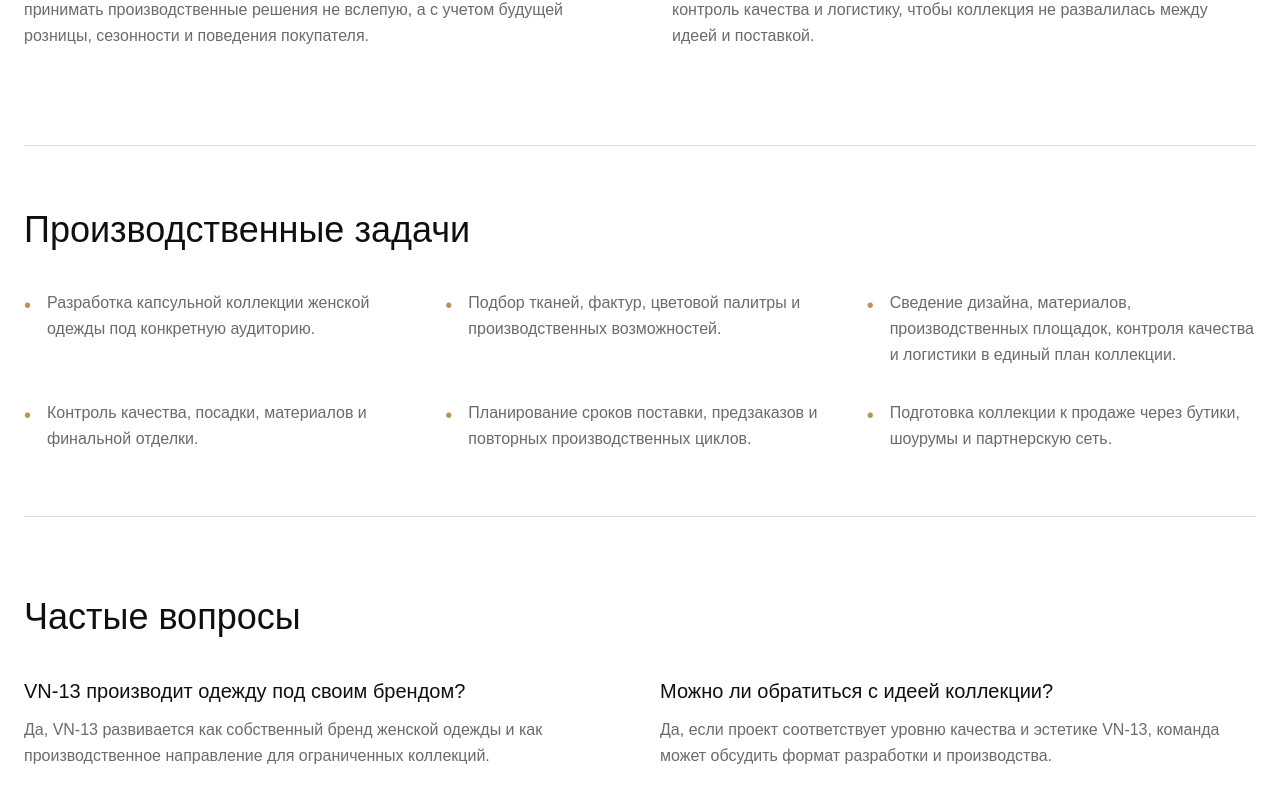
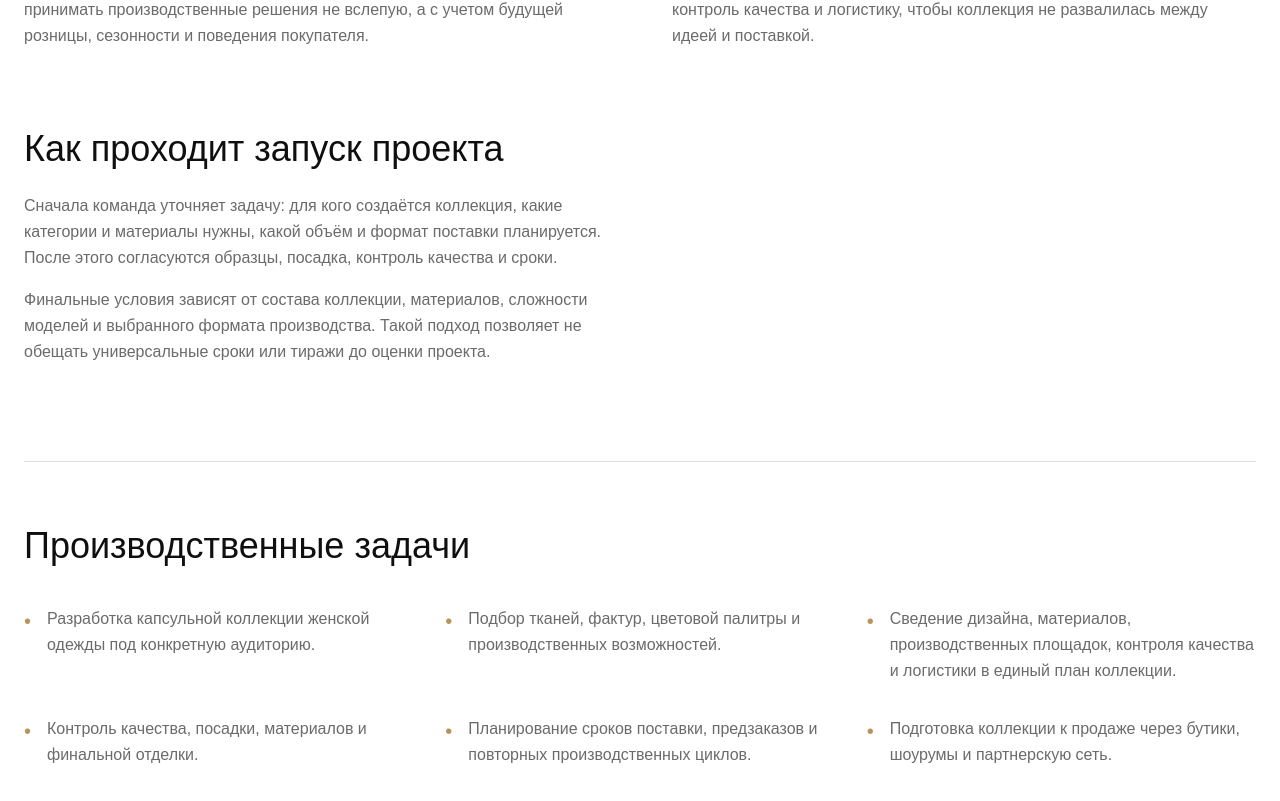
Before and after one commit to coffeeshop13/vn-13, a Next.js app: page /proizvoditel-zhenskoy-odezhdy in a window 1280 px wide. Shown: the part 1099-1900 px from the top of the page. Built offline with nearby package versions, Linux system fonts and the light colour scheme.

Commit message:
Strengthen manufacturer landing page intent

```diff
--- a/app/proizvoditel-zhenskoy-odezhdy/page.tsx
+++ b/app/proizvoditel-zhenskoy-odezhdy/page.tsx
@@ -37,6 +37,13 @@ export default function WomenswearManufacturerPage() {
             'Мы помогаем связать дизайн, материалы, производственные площадки, контроль качества и логистику, чтобы коллекция не развалилась между идеей и поставкой.',
           ],
         },
+        {
+          title: 'Как проходит запуск проекта',
+          body: [
+            'Сначала команда уточняет задачу: для кого создаётся коллекция, какие категории и материалы нужны, какой объём и формат поставки планируется. После этого согласуются образцы, посадка, контроль качества и сроки.',
+            'Финальные условия зависят от состава коллекции, материалов, сложности моделей и выбранного формата производства. Такой подход позволяет не обещать универсальные сроки или тиражи до оценки проекта.',
+          ],
+        },
       ]}
       bulletsTitle="Производственные задачи"
       bullets={[
@@ -64,6 +71,11 @@ export default function WomenswearManufacturerPage() {
             'Фокус не на массовом производстве, а на капсулах, лимитированных партиях и качественной работе с ассортиментом.',
         },
         {
+          question: 'Есть ли минимальная партия для запуска?',
+          answer:
+            'Минимальный объём не является одинаковым для всех проектов: он зависит от категорий, материалов, сложности моделей и производственного формата. Условия можно уточнить после описания коллекции.',
+        },
+        {
           question: 'Почему производителю важен опыт дистрибуции?',
           answer:
             'Потому что успешная коллекция должна не только быть произведена, но и быть понятной байеру, магазину и конечному клиенту.',
```
